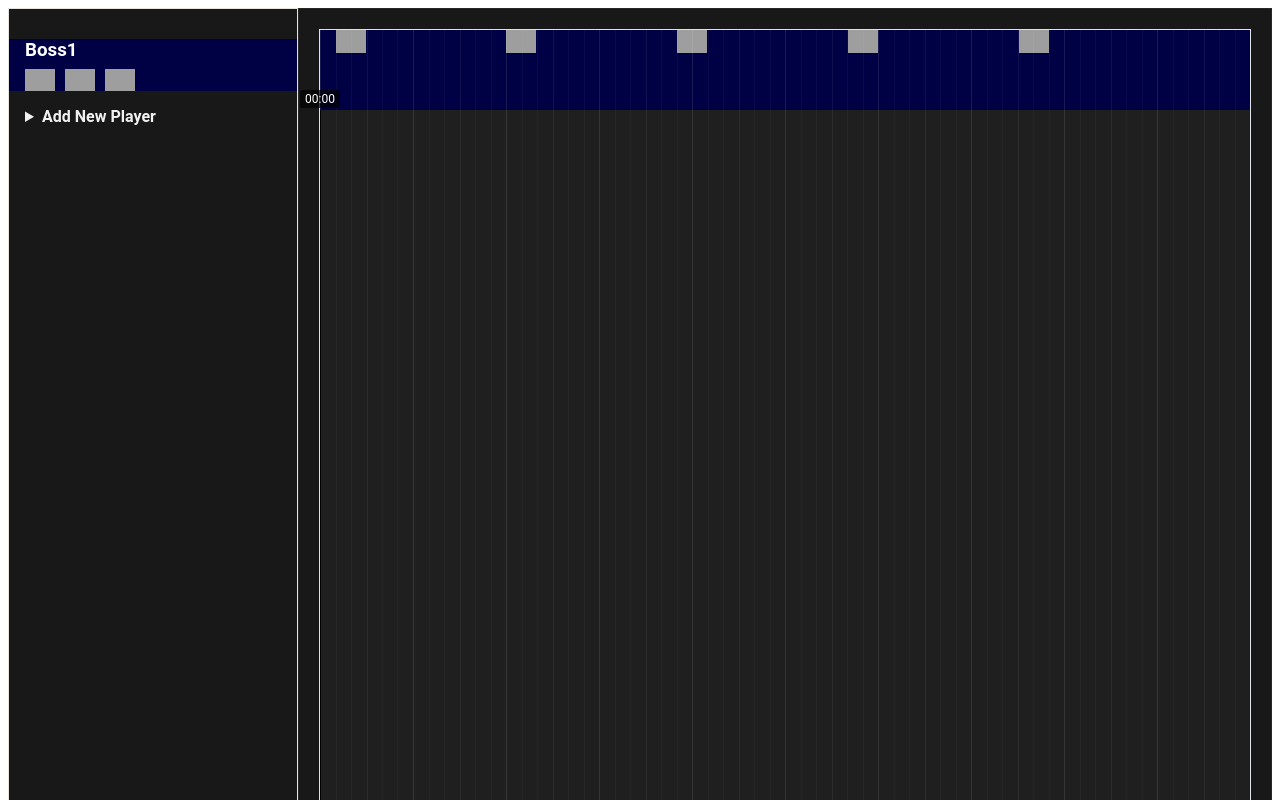
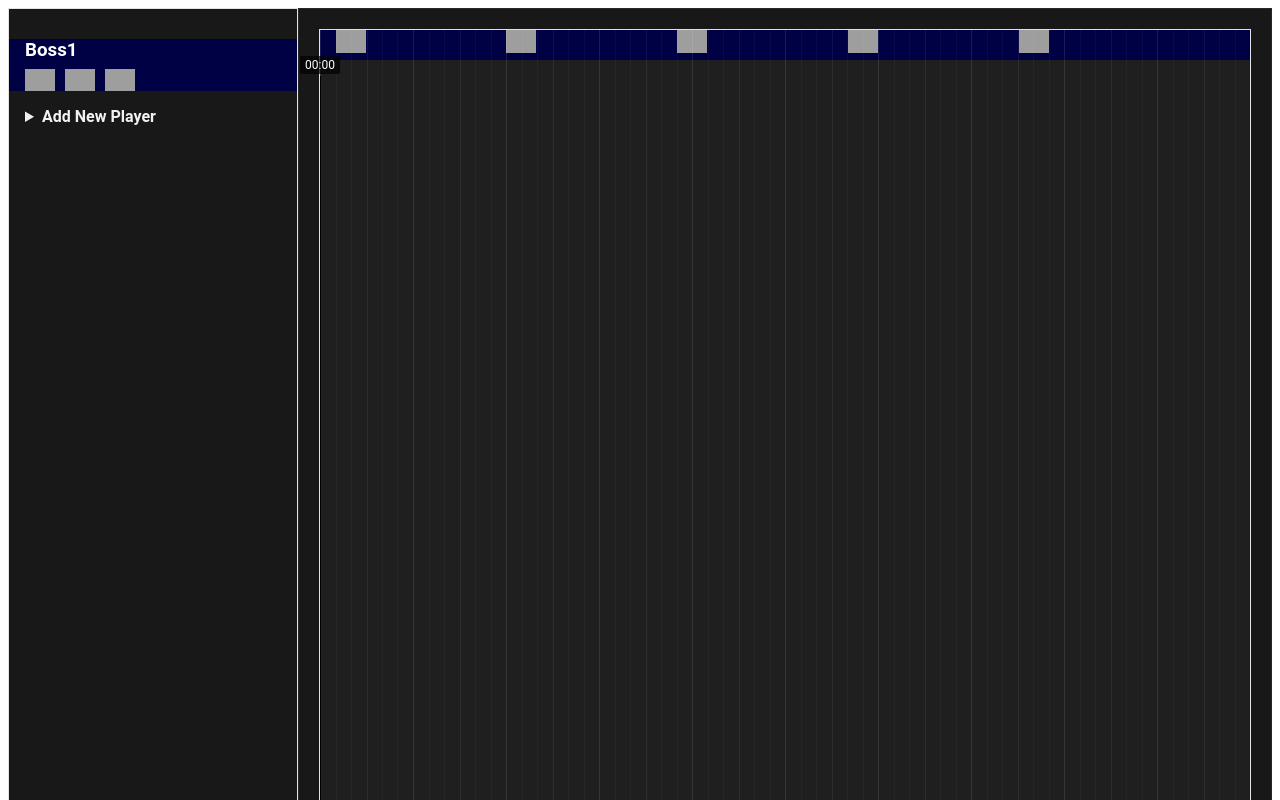
Before and after one commit to Rgornitzka/ViserioApp, a React (Create React App) app: page / in a window 1280 px wide. Both pictures are taken after a click on the picture 40 px from the left and 80 px from the top of the page. Shown: the top 800 px of the page. Built offline with nearby package versions, Linux system fonts and the light colour scheme; grey boxes are pictures that could not be loaded.

Commit message:
dynamic boss section on timeline

```diff
--- a/src/CSSFiles/TimeGrid.css
+++ b/src/CSSFiles/TimeGrid.css
@@ -5,8 +5,14 @@
 
 
 .bossAbilityWrapper {
-      position: relative;
-      background-color: rgb(0, 0, 69);
-      color: white;
-      height: 5rem;
+  position: relative;
+  background-color: rgb(0, 0, 69);
+  color: white;
+  height: auto;
+  margin-bottom: 1rem;
 }
+
+.bossAbilityRow {
+  height: 30px;
+  position: relative;
+}
--- a/src/components/Timeline/TimeGrid.js
+++ b/src/components/Timeline/TimeGrid.js
@@ -6,7 +6,7 @@ import IconOverlay from "./IconOverlay";
 import TimeGridLines from "./TimeGridLines";
 import PlayerRow from "./PlayerRow";
 import CLASSCOLORS from "../../config/ClassColors";
-import BossAbilityRow from "../BossAbilityRow"
+import BossAbilityRow from "../BossAbilityRow";
 
 // Auxiliary method for generating the RGBA color
 function getRGBAColor(playerClass, alpha = 0.2) {
@@ -39,13 +39,24 @@ function TimeGrid({ panelRef }) {
 	return (
 		<div className="timeGrid" onMouseMove={handleMouseMove}>
 			<div className="bossAbilityWrapper">
-				{bossAbilities.map((ability, index) => (
-					<BossAbilityRow
-						key={index}
-						ability={ability}
-						pixelsPerSecond={pixelsPerSecond}
-					/>
-				))}
+				{[...new Set(bossAbilities.map((ability) => ability.name))].map(
+					(uniqueAbilityName, index) => {
+						const abilityEvents = bossAbilities.filter(
+							(ability) => ability.name === uniqueAbilityName
+						);
+						return (
+							<div key={index} className="bossAbilityRow">
+								{abilityEvents.map((abilityEvent, index) => (
+									<BossAbilityRow
+										key={index}
+										ability={abilityEvent}
+										pixelsPerSecond={pixelsPerSecond}
+									/>
+								))}
+							</div>
+						);
+					}
+				)}
 			</div>
 			<TimeGridLines duration={duration} />
 			<TimeIndicatorBar
```
